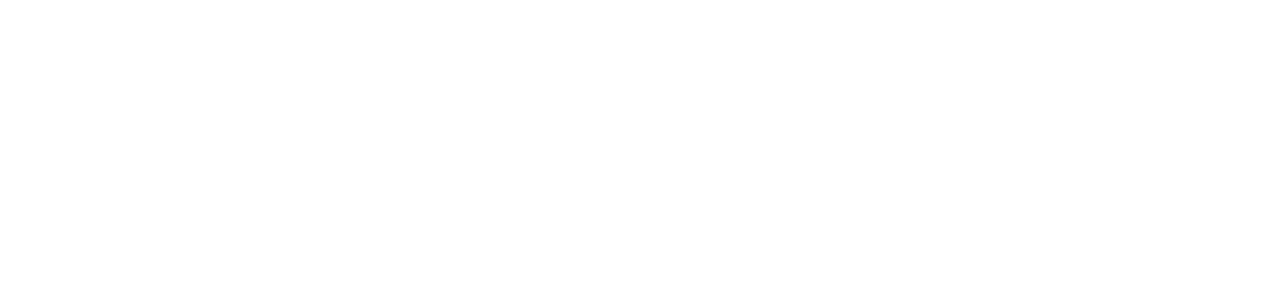
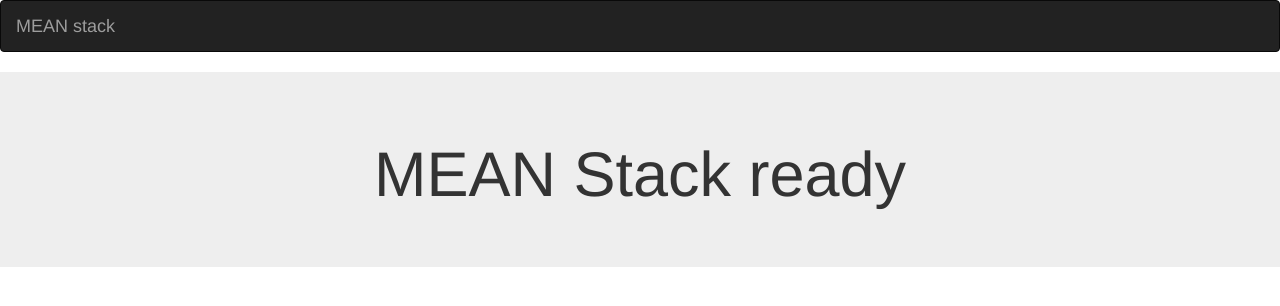
Before and after one commit to htt-pete/mean-bootstrap, a website: page public/index.html in a window 1280 px wide. Drawn offline with nearby package versions, Linux system fonts and the light colour scheme; some packages are replaced by stand-ins of ours; a script that the page names is missing.

Commit message:
added some html components

```diff
--- a/public/index.html
+++ b/public/index.html
@@ -7,6 +7,17 @@
     <link rel="stylesheet" href="assets/css/main.css">
 </head>
 <body>
+
+    <!-- NAVIGATION -->
+    <nav class="navbar navbar-inverse" role="navigation">
+        <div class="navbar-header">
+            <a class="navbar-brand">MEAN stack</a>
+        </div>
+    </nav>
+
+    <div class="jumbotron text-center">
+        <h1>MEAN Stack ready</h1>
+    </div>
 
 <!-- dependencies goes here -->
 <script src="assets/lib/angular/angular.js"></script>
```
